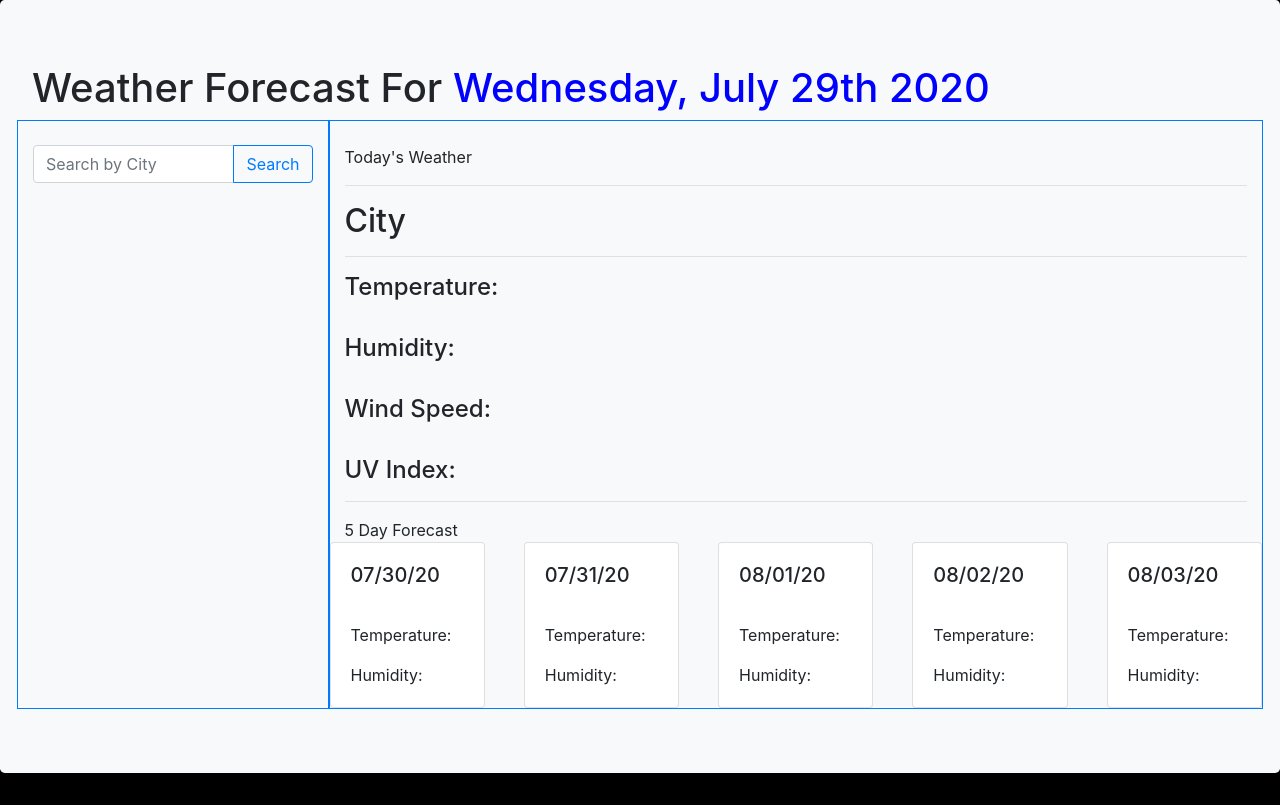
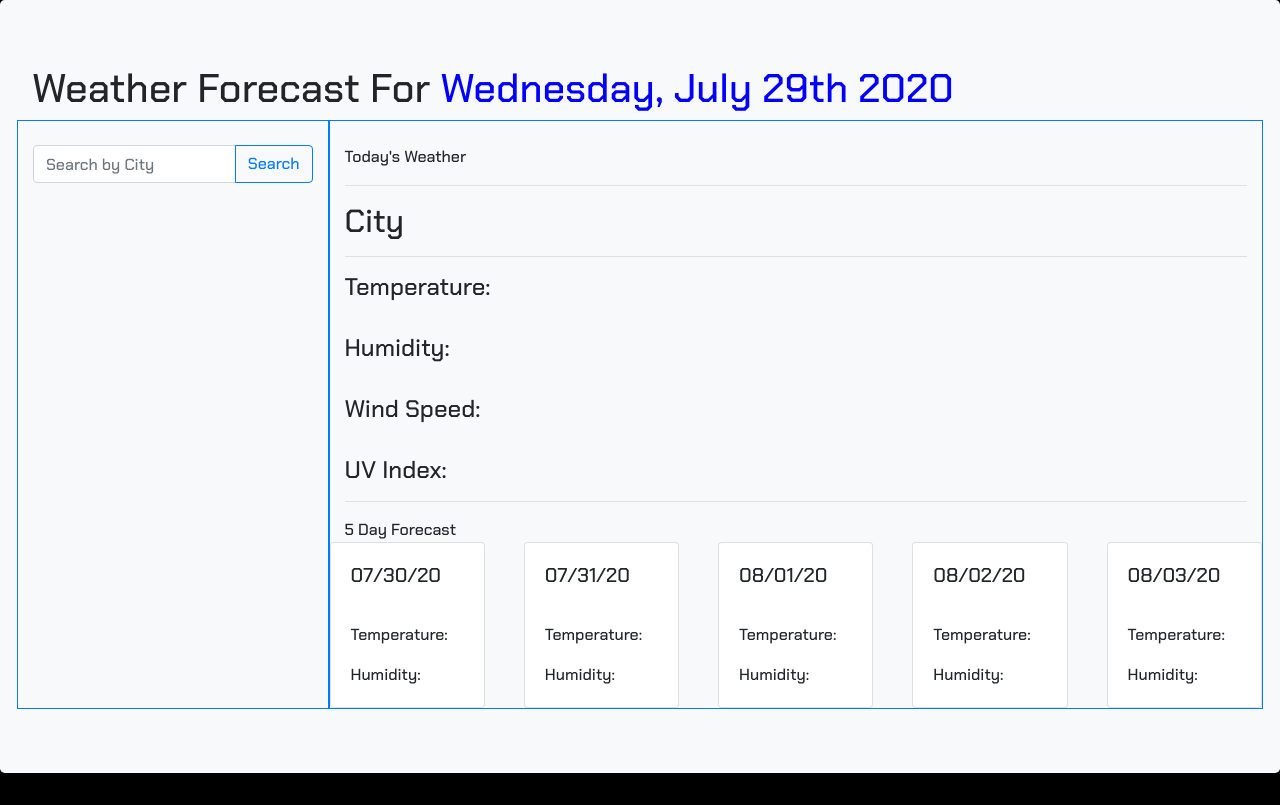
Before and after one commit to BenSGar92/Weather-Dashboard, a plain HTML site: page index.html in a window 1280 px wide. Drawn offline with nearby package versions, Linux system fonts and the light colour scheme.

Commit message:
added code that would clear the input box on click

```diff
--- a/assets/style.css
+++ b/assets/style.css
@@ -20,3 +20,7 @@ body {
 .icon0 {
     float: right;
 }
+
+* {
+    font-family: 'Chakra Petch', sans-serif;
+}
--- a/index.html
+++ b/index.html
@@ -6,6 +6,7 @@
     <title>Document</title>
     <link rel="stylesheet" href="https://stackpath.bootstrapcdn.com/bootstrap/4.5.0/css/bootstrap.min.css" integrity="sha384-9aIt2nRpC12Uk9gS9baDl411NQApFmC26EwAOH8WgZl5MYYxFfc+NcPb1dKGj7Sk" crossorigin="anonymous">
     <link rel="stylesheet" href="assets/style.css" type="text/css">
+    <link href="https://fonts.googleapis.com/css2?family=Chakra+Petch:wght@500&display=swap" rel="stylesheet">
 </head>
 <body>
 
@@ -14,7 +15,7 @@
 
     <div class="row">
 
-        <div class="col-3 border border-primary">
+        <div class="col-3 border border-primary left">
             <br><!--added this just for some extra space may change later-->
             <div class="input-group mb-3">
                 <input type="text" class="form-control citySearch" aria-label="Default" aria-describedby="inputGroup-sizing-default" placeholder="Search by City">
@@ -219,7 +220,7 @@ $(".btn").on("click", function(event) {
     var cityStored = $(this).parents(".col-3").find(".citySearch").val();
     cities.push(cityStored);
     localStorage.setItem("cities", JSON.stringify(cities));
-
+    $(".citySearch").val("");
     run();
     // $(this).parents(".col-3").find(".citySearch").reset(); ATTEMPTING TO CLEAR THE INPUT FIELD NOT WORKING
 });
```
